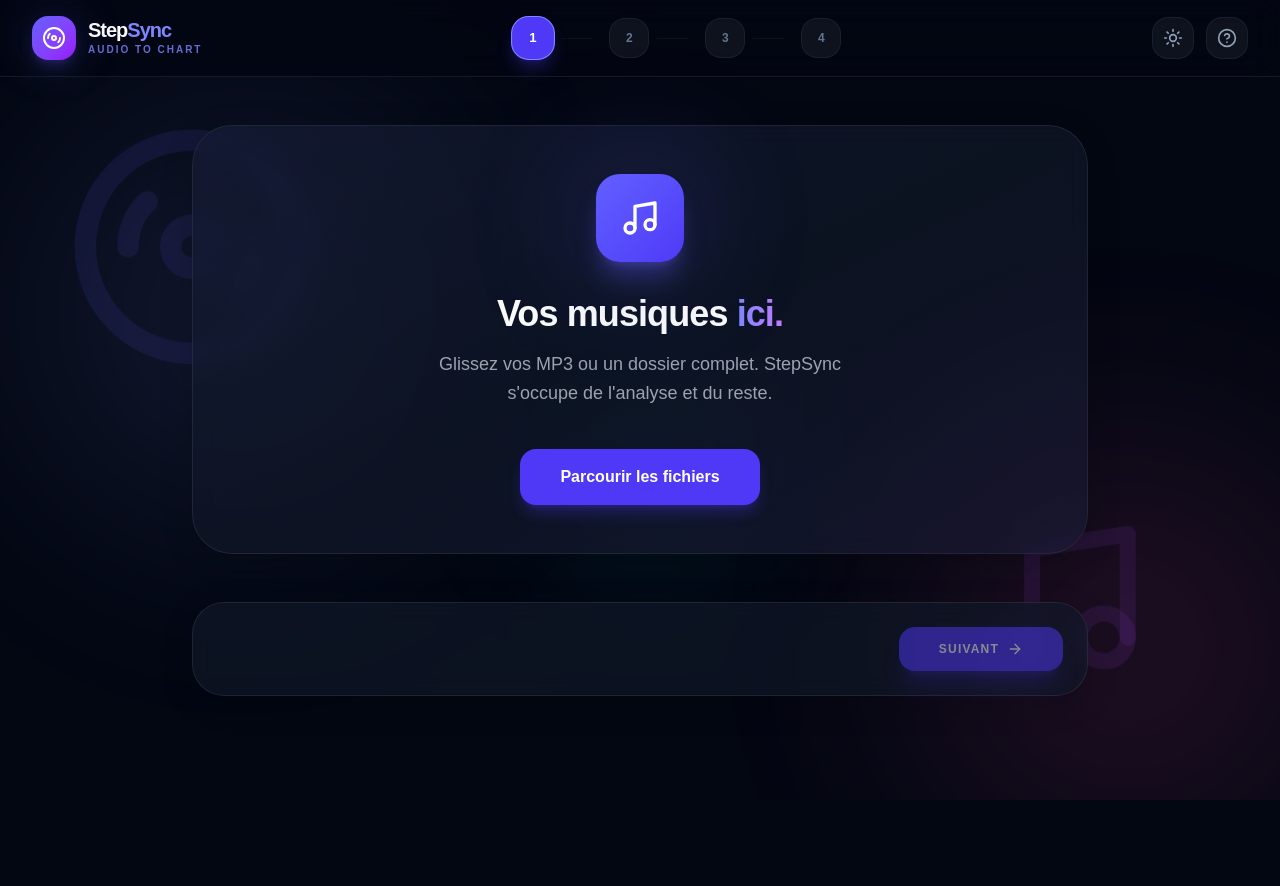
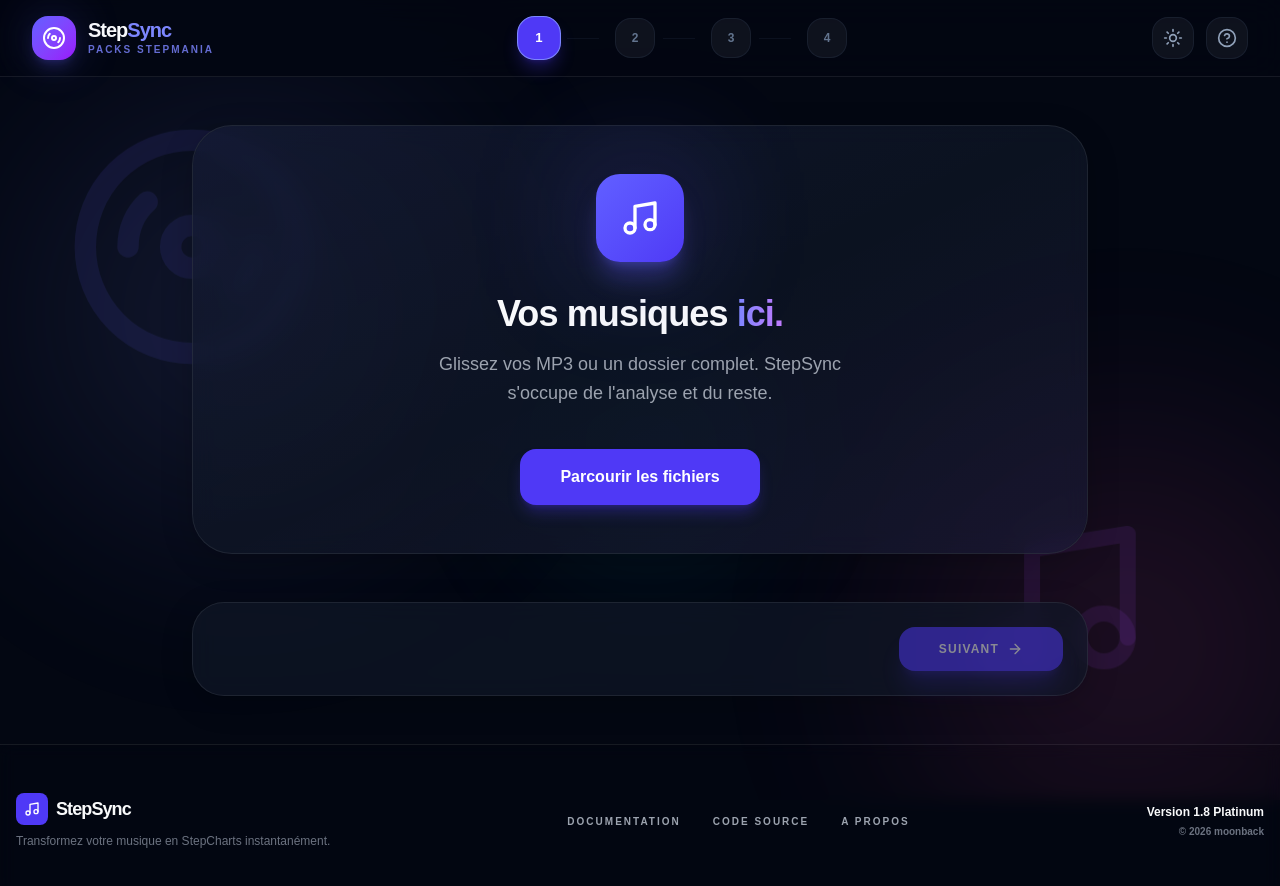
Before and after one commit to moonback/StepSync---Audio-to-StepMania, a React (Vite) app: page / in a window 1280 px wide. Shown: the top 886 px of the page. Before the commit the page ends 800 px from the top, so only its background shows below. Built offline with nearby package versions, Linux system fonts and the light colour scheme.

Commit message:
feat: implement core UI and documentation for audio-to-StepMania pack generator

```diff
--- a/src/App.tsx
+++ b/src/App.tsx
@@ -228,7 +228,7 @@
               </div>
               <div className="flex flex-col items-start">
                 <span className="text-xl font-black tracking-tighter text-[var(--text-primary)] leading-none">Step<span className="text-indigo-400">Sync</span></span>
-                <span className="text-[10px] font-bold text-indigo-400/80 uppercase tracking-[0.2em] mt-0.5">Audio to Chart</span>
+                <span className="text-[10px] font-bold text-indigo-400/80 uppercase tracking-[0.2em] mt-0.5">Packs StepMania</span>
               </div>
             </motion.button>
 
@@ -736,6 +736,34 @@
 
       <HelpModal isOpen={showHelp} onClose={() => setShowHelp(false)} />
 
+      {/* Premium Footer */}
+      <footer className="mt-auto py-12 px-4 border-t border-[var(--glass-border)] bg-black/5 backdrop-blur-sm">
+        <div className="max-w-7xl mx-auto flex flex-col md:flex-row items-center justify-between gap-8">
+          <div className="flex flex-col items-center md:items-start space-y-2">
+            <div className="flex items-center space-x-2">
+              <div className="p-2 bg-indigo-600 rounded-lg text-white">
+                <Music className="w-4 h-4" />
+              </div>
+              <span className="text-lg font-black tracking-tighter text-[var(--text-primary)]">StepSync</span>
+            </div>
+            <p className="text-xs font-medium text-[var(--text-dim)]">
+              Transformez votre musique en StepCharts instantanément.
+            </p>
+          </div>
+
+          <div className="flex items-center space-x-8 text-[10px] font-black uppercase tracking-[0.2em] text-[var(--text-muted)]">
+            <a href="https://github.com/moonback/StepSync---Audio-to-StepMania/blob/main/DOCUMENTATION.md" target="_blank" rel="noopener noreferrer" className="hover:text-indigo-400 transition-colors">Documentation</a>
+            <a href="https://github.com/moonback/StepSync---Audio-to-StepMania" target="_blank" rel="noopener noreferrer" className="hover:text-indigo-400 transition-colors">Code Source</a>
+            <a href="https://github.com/moonback" target="_blank" rel="noopener noreferrer" className="hover:text-indigo-400 transition-colors">A propos</a>
+          </div>
+
+          <div className="flex flex-col items-center md:items-end space-y-1">
+            <div className="text-xs font-black text-[var(--text-primary)]">Version 1.8 Platinum</div>
+            <div className="text-[10px] text-[var(--text-dim)] font-bold">© 2026 moonback</div>
+          </div>
+        </div>
+      </footer>
+
       {/* Suggestion Zoom Modal */}
       <AnimatePresence>
         {zoomImage && (
```
Also changed, not shown: 1 other file (tests, documents, lock files or other folders).
